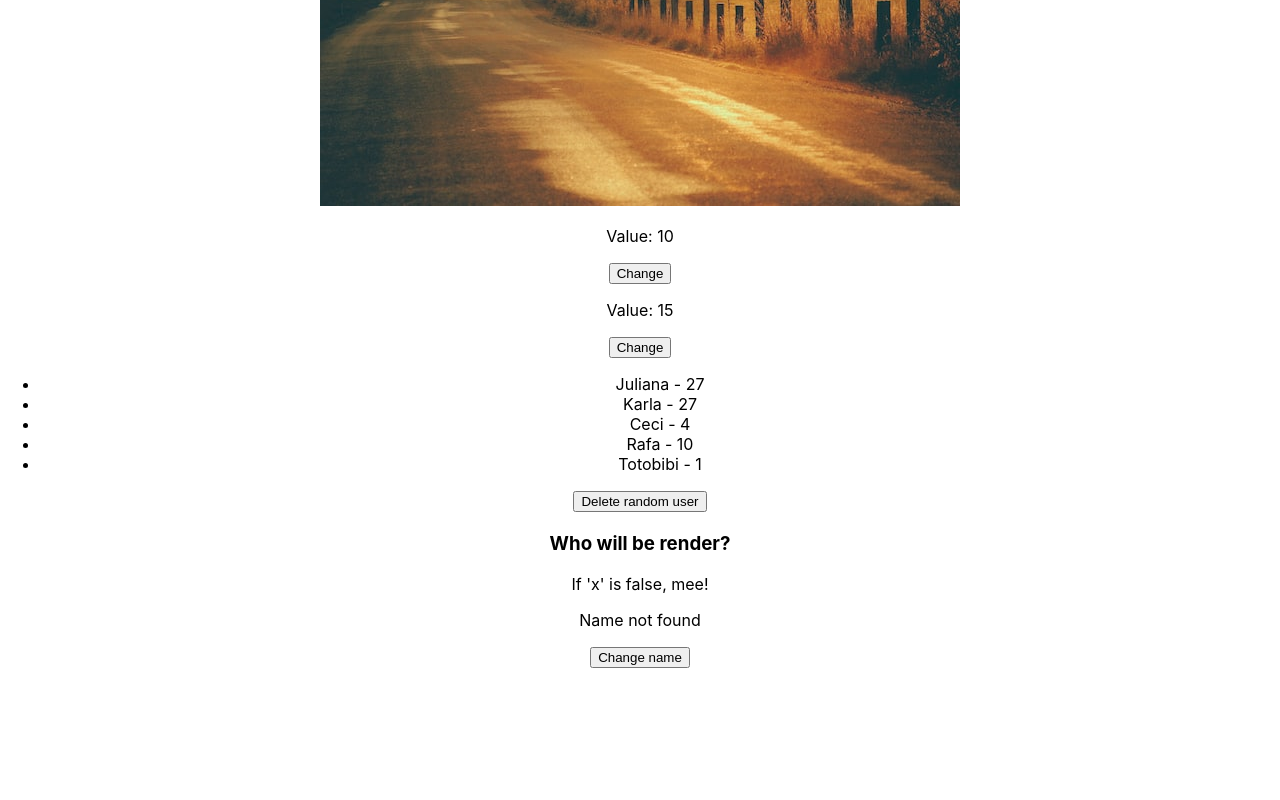
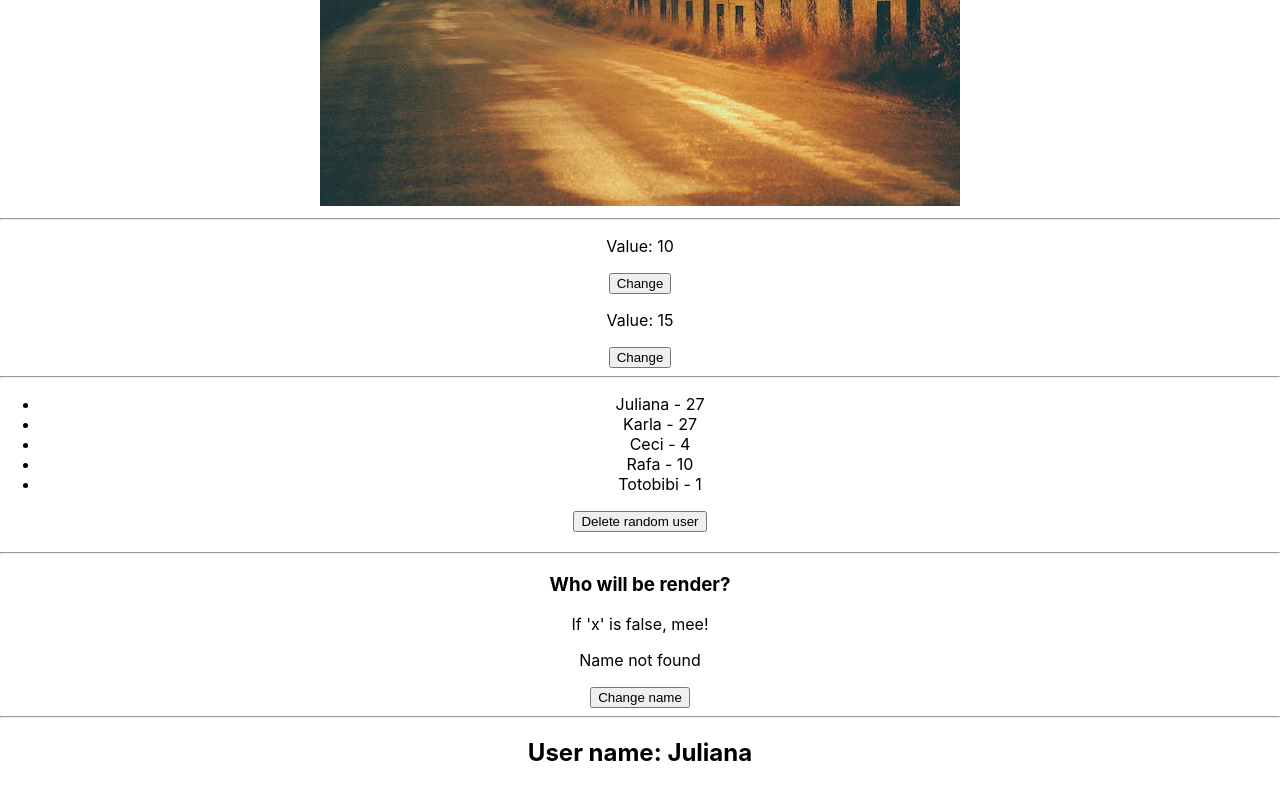
Before and after one commit to WeltonAM/React_HoraDeCodar, a React (Create React App) app in the folder 02_advancing/: page / in a window 1280 px wide. Before the commit this address had no page. Shown: the part 290-1090 px from the top of the page. Before the commit the page ends 1058 px from the top, so only its background shows below. Built offline with nearby package versions, Linux system fonts and the light colour scheme.

Commit message:
Props concept

```diff
--- a/02_advancing/src/App.js
+++ b/02_advancing/src/App.js
@@ -4,6 +4,7 @@ import CountryPhoto from './assets/img/pic1.jpg'
 import ConditionalRender from './components/ConditionalRender';
 import ListRender from './components/ListRender';
 import ManageData from './components/ManageData';
+import ShowUserName from './components/ShowUserName';
 
 function App() {
   return (
@@ -21,6 +22,8 @@ function App() {
 
       <ConditionalRender />
 
+      <ShowUserName name="Juliana" age="27" />
+
     </div>
   );
 }
--- a/02_advancing/src/components/ConditionalRender.js
+++ b/02_advancing/src/components/ConditionalRender.js
@@ -8,6 +8,7 @@ const ConditionalRender = () => {
 
     return (
         <div>
+            <hr />
             <div>
                 <h3>Who will be render?</h3>
                 {x && <p>If 'x' is true, me!</p>}
--- a/02_advancing/src/components/ListRender.js
+++ b/02_advancing/src/components/ListRender.js
@@ -20,6 +20,7 @@ const ListRender = () => {
 
     return (
         <div className='listData'>
+            <hr />
             <ul>
                 {users.map((user) => (
                     <li key={user.id}>{user.name} - {user.age}</li>
--- a/02_advancing/src/components/ManageData.js
+++ b/02_advancing/src/components/ManageData.js
@@ -8,6 +8,7 @@ const ManageData = () => {
 
     return (
         <div>
+            <hr />
             <div>
                 <p>Value: {10}</p>
                 <button onClick={() => (someData = 15)}>Change</button>
--- /dev/null
+++ b/02_advancing/src/components/ShowUserName.js
@@ -0,0 +1,12 @@
+import React from 'react'
+
+const ShowUserName = (props) => {
+  return (
+    <div>
+        <hr />
+        <h2>User name: {props.name}</h2>
+    </div>
+  )
+}
+
+export default ShowUserName
```
